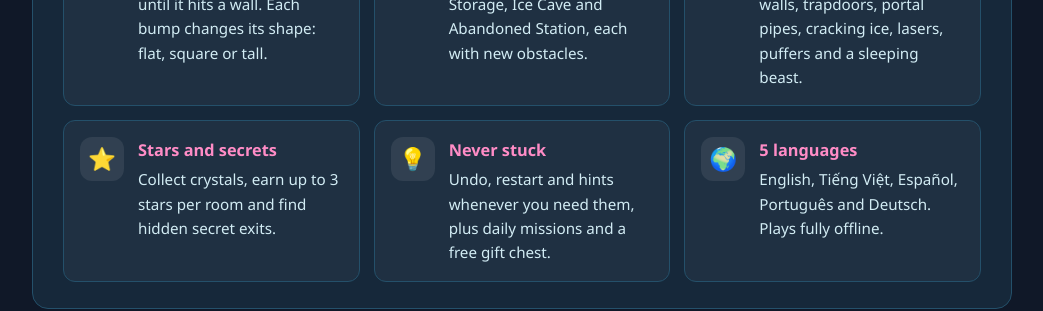
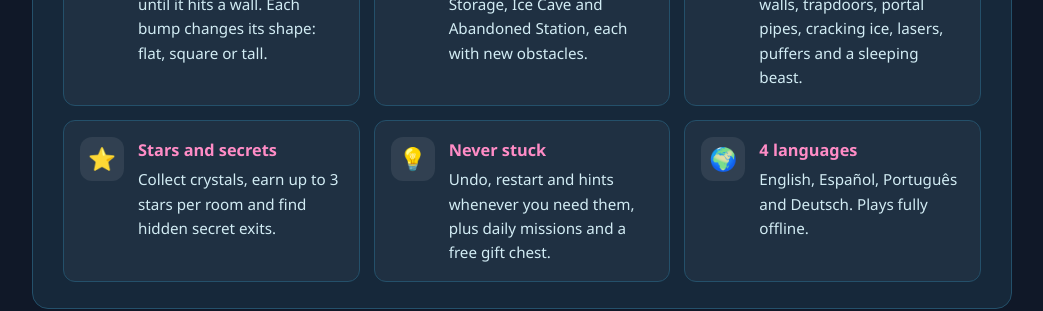
Before and after one commit to Omagic-Studio/omagic-studio.github.io, a plain HTML site: page FrostboundSlime/index.html in a window 1280 px wide. Shown: the part 1500-1811 px from the top of the page, without its empty margins (118-1161 px from the left). Drawn offline with Linux system fonts and the light colour scheme.

Commit message:
FrostboundSlime: trang giới thiệu 4 ngôn ngữ (bỏ tiếng Việt)

```diff
--- a/FrostboundSlime/index.html
+++ b/FrostboundSlime/index.html
@@ -207,7 +207,7 @@
             <div class="feature"><span class="feature-icon" aria-hidden="true">⚡</span><div><h3>Clever obstacles</h3><p>Ice blocks, ice spikes, A/B walls, trapdoors, portal pipes, cracking ice, lasers, puffers and a sleeping beast.</p></div></div>
             <div class="feature"><span class="feature-icon" aria-hidden="true">⭐</span><div><h3>Stars and secrets</h3><p>Collect crystals, earn up to 3 stars per room and find hidden secret exits.</p></div></div>
             <div class="feature"><span class="feature-icon" aria-hidden="true">💡</span><div><h3>Never stuck</h3><p>Undo, restart and hints whenever you need them, plus daily missions and a free gift chest.</p></div></div>
-            <div class="feature"><span class="feature-icon" aria-hidden="true">🌍</span><div><h3>5 languages</h3><p>English, Tiếng Việt, Español, Português and Deutsch. Plays fully offline.</p></div></div>
+            <div class="feature"><span class="feature-icon" aria-hidden="true">🌍</span><div><h3>4 languages</h3><p>English, Español, Português and Deutsch. Plays fully offline.</p></div></div>
             </div>
         </section>
 
```
